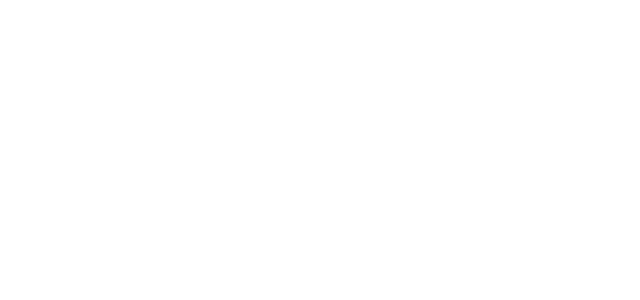
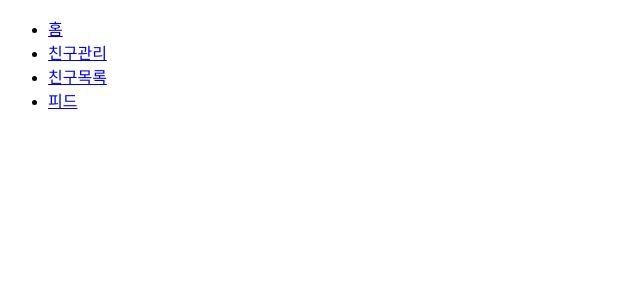
Before and after one commit to Son-Yeonseo/IBM_RedHat_react_mini, a React (Create React App) app: page / in a window 1280 px wide. Shown: the top 300 px of the page, without its empty margins (0-640 px from the left). Built offline with nearby package versions, Linux system fonts and the light colour scheme.

Commit message:
pull 위해 commit

```diff
--- a/src/App.js
+++ b/src/App.js
@@ -8,7 +8,8 @@
 import Login from './components/Login';
 import SignIn from './components/SignIn';
 import Post from './components/Post';
-import AddEditPost from './components/AddEditPost';
+import AddPost from './components/AddPost';
+import EditPost from './components/EditPost';
 import Ranking from './components/Ranking';
 
 
@@ -21,7 +22,8 @@
           <Route path='/login' element={<Login />} />
           <Route path='/signIn' element={<SignIn />} />
           <Route path='/post/:postId' element={<Post />} />
-          <Route path='/addEditpost/:postId' element={<AddEditPost />} />
+          <Route path='/addpost/:postId' element={<AddPost />} />
+          <Route path='/editpost/:postId' element={<EditPost />} />
           <Route path='/ranking' element={<Ranking />} />
       </Routes>
     </BrowserRouter>
--- a/src/components/AddEditPost.jsx
+++ /dev/null
@@ -1,11 +0,0 @@
-import React from 'react';
-
-const AddEditPost = () => {
-    return (
-        <div>
-
-        </div>
-    );
-};
-
-export default AddEditPost;
--- a/src/components/NaviBar.jsx
+++ b/src/components/NaviBar.jsx
@@ -1,10 +1,16 @@
 import React from 'react';
+import { Link } from 'react-router-dom';
 
 const NaviBar = () => {
     return (
-        <div>
-
-        </div>
+        <nav>
+            <ul>
+                <li><Link to='/'>홈</Link></li>
+                <li><Link to='/'>친구관리</Link></li>
+                <li><Link to='/'>친구목록</Link></li>
+                <li><Link to='/board'>피드</Link></li>
+            </ul>
+        </nav>
     );
 };
 
```
